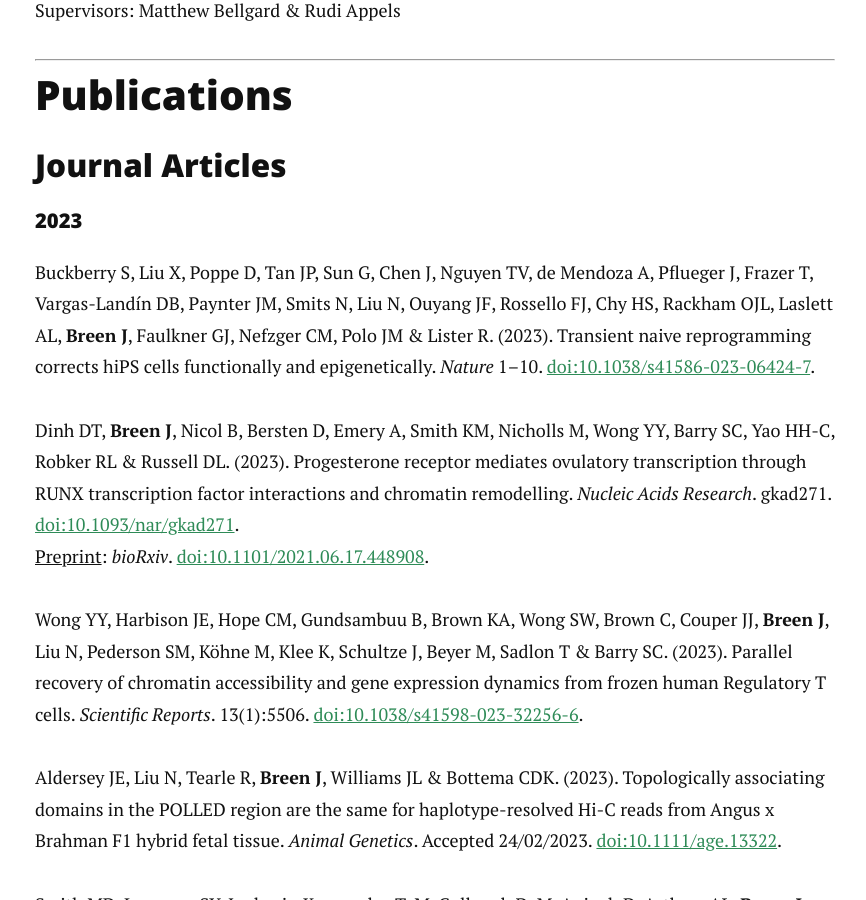
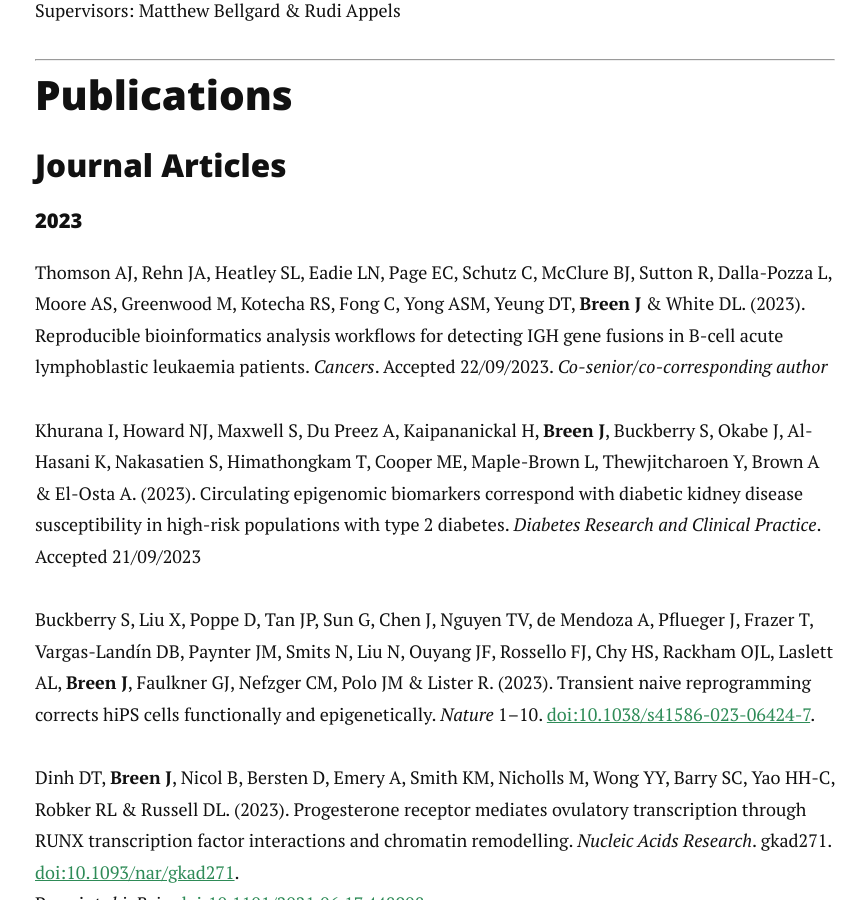
Before and after one commit to jimmybgammyknee/jimmybgammyknee.github.io, a Jekyll site: the page built from cv.md, in a window 1280 px wide and 900 px high, scrolled down 3159 px. Shown: the whole window, without its empty margins (205-1071 px from the left). Built offline with Jekyll 4.4.1, drawn with Linux system fonts in a browser that asks for light colours; nearby versions of some CDN libraries.

Commit message:
Update cv.md

```diff
--- a/cv.md
+++ b/cv.md
@@ -90,6 +90,10 @@ Supervisors: Matthew Bellgard & Rudi Appels <br>
 ### Journal Articles
 
 #### 2023
+
+Thomson AJ, Rehn JA, Heatley SL, Eadie LN, Page EC, Schutz C, McClure BJ, Sutton R, Dalla-Pozza L, Moore AS, Greenwood M, Kotecha RS, Fong C, Yong ASM, Yeung DT, **Breen J** & White DL. (2023). Reproducible bioinformatics analysis workflows for detecting IGH gene fusions in B-cell acute lymphoblastic leukaemia patients. _Cancers_. Accepted 22/09/2023. _Co-senior/co-corresponding author_
+
+Khurana I, Howard NJ, Maxwell S, Du Preez A, Kaipananickal H, **Breen J**, Buckberry S, Okabe J, Al-Hasani K, Nakasatien S, Himathongkam T, Cooper ME, Maple-Brown L, Thewjitcharoen Y, Brown A & El-Osta A. (2023). Circulating epigenomic biomarkers correspond with diabetic kidney disease susceptibility in high-risk populations with type 2 diabetes. _Diabetes Research and Clinical Practice_. Accepted 21/09/2023
 
 Buckberry S, Liu X, Poppe D, Tan JP, Sun G, Chen J, Nguyen TV, de Mendoza A, Pflueger J, Frazer T, Vargas-Landín DB, Paynter JM, Smits N, Liu N, Ouyang JF, Rossello FJ, Chy HS, Rackham OJL, Laslett AL, **Breen J**, Faulkner GJ, Nefzger CM, Polo JM & Lister R. (2023). Transient naive reprogramming corrects hiPS cells functionally and epigenetically. _Nature_ 1–10. [doi:10.1038/s41586-023-06424-7](https://doi.org/10.1038/s41586-023-06424-7).
 
```
